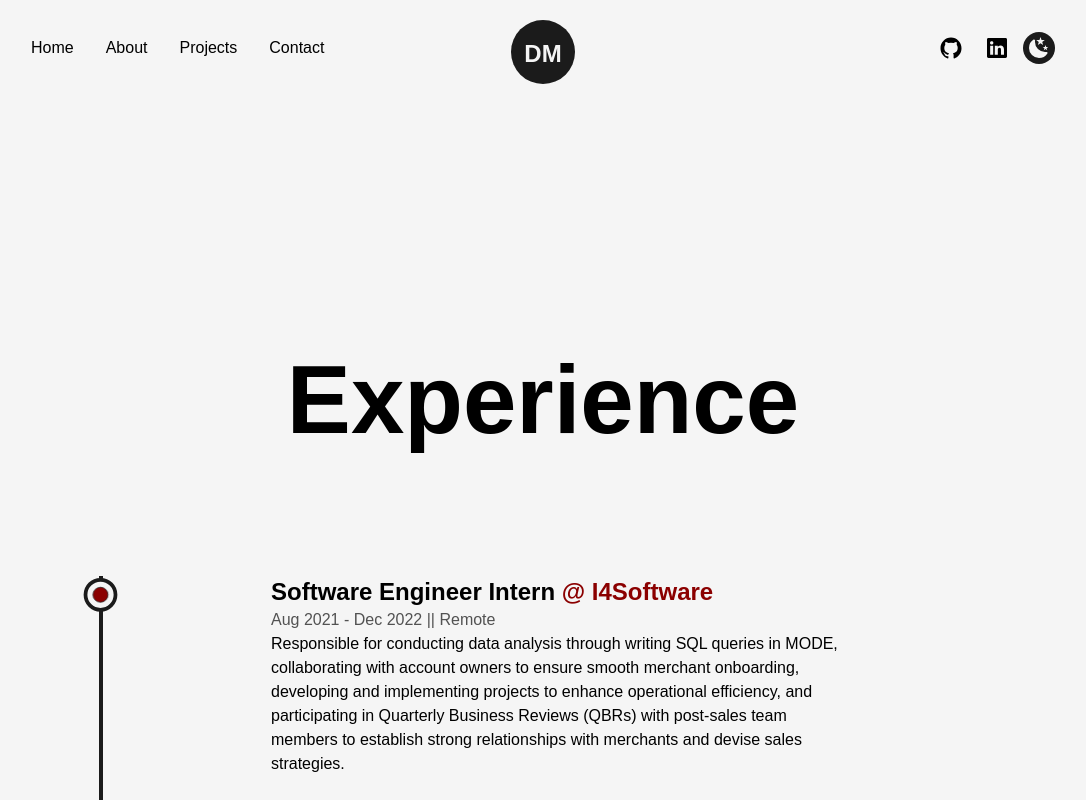
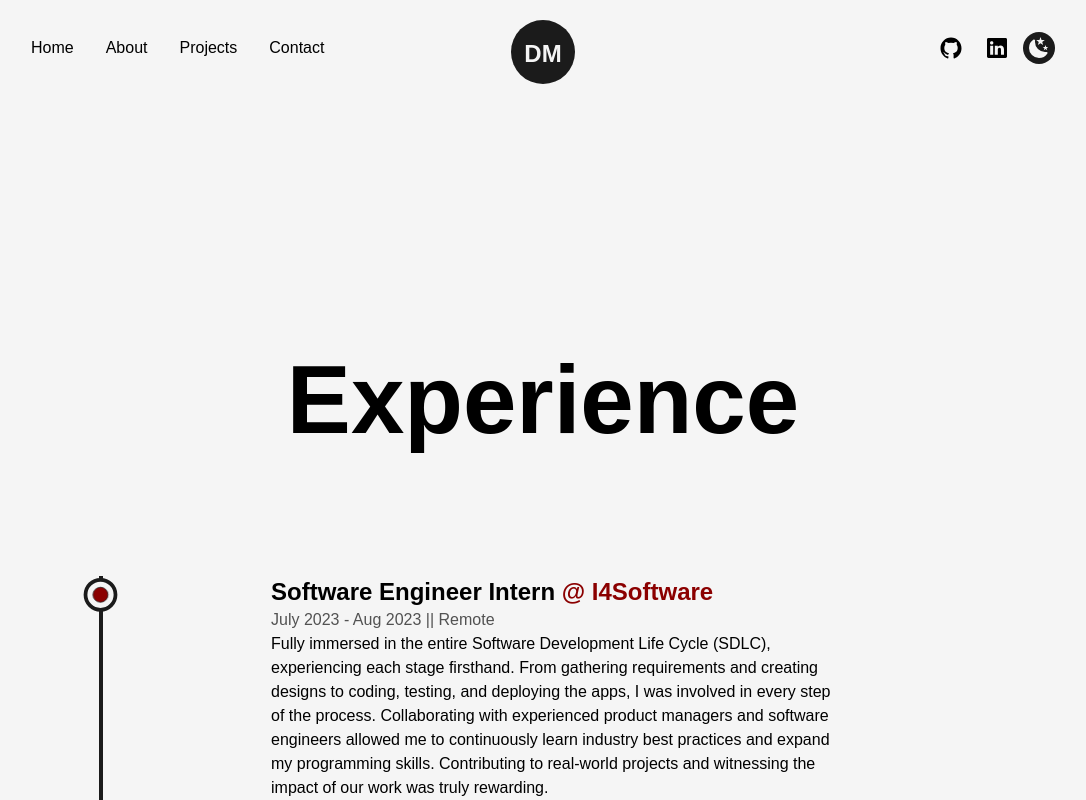
Before and after one commit to dominicmena/Portfolio---Next.js-Tailwind-CSS-FramerMotion-, a Next.js app: page /components/Experience in a window 1280 px wide. Shown: the top 800 px of the page, without its empty margins (97-1183 px from the left). Built offline with nearby package versions, Linux system fonts and the light colour scheme; a web font is replaced by a local one.

Commit message:
added description to resume

```diff
--- a/src/pages/components/Experience.js
+++ b/src/pages/components/Experience.js
@@ -60,10 +60,10 @@ const Experience = () => {
         <Details
             position="Software Engineer Intern"
             company="i4Software"
-            companyLink="https://www.doordash.com/"
-            time="Aug 2021 - Dec 2022"
+            companyLink="https://www.i4software.com/"
+            time="July 2023 - Aug 2023"
             address="Remote"
-            work="Responsible for conducting data analysis through writing SQL queries in MODE, collaborating with account owners to ensure smooth merchant onboarding, developing and implementing projects to enhance operational efficiency, and participating in Quarterly Business Reviews (QBRs) with post-sales team members to establish strong relationships with merchants and devise sales strategies.
+            work="Fully immersed in the entire Software Development Life Cycle (SDLC), experiencing each stage firsthand. From gathering requirements and creating designs to coding, testing, and deploying the apps, I was involved in every step of the process. Collaborating with experienced product managers and software engineers allowed me to continuously learn industry best practices and expand my programming skills. Contributing to real-world projects and witnessing the impact of our work was truly rewarding.
 
             "
           />
```
